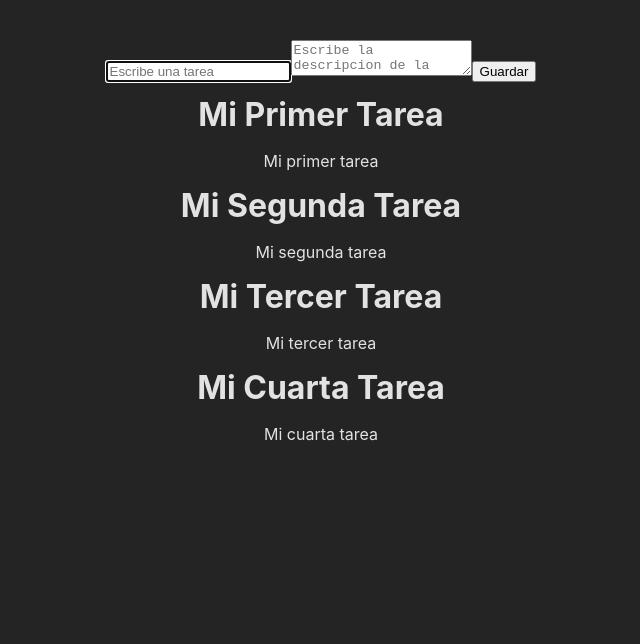
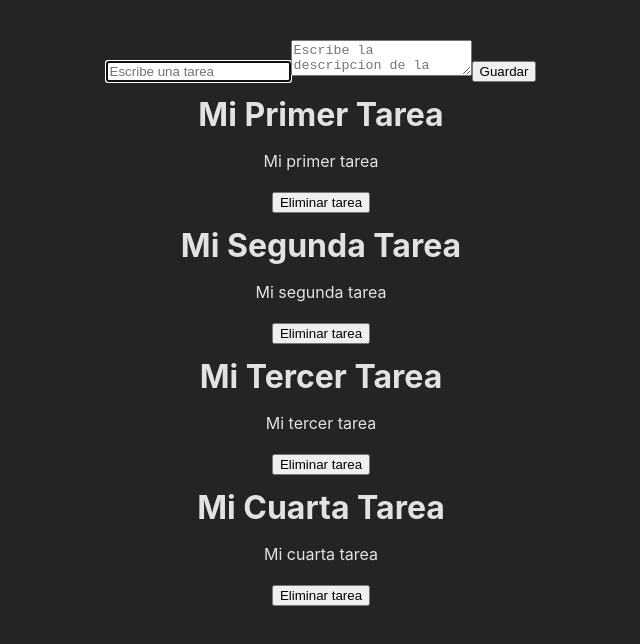
Before and after one commit to brunooroma/tasks-app, a React (Vite) app: page / in a window 1280 px wide. Shown: the top 644 px of the page, without its empty margins (319-959 px from the left). Built offline with nearby package versions, Linux system fonts and the light colour scheme.

Commit message:
agregue funcion deleteTask

```diff
--- a/src/App.jsx
+++ b/src/App.jsx
@@ -19,10 +19,14 @@
     }]);
   };
 
+  const deleteTask = (taskId) => {
+    setTasks(tasks.filter((task) => task.id !== taskId))
+  }
+
   return (
     <>
       <TaskForm createTask={createTask} />
-      <TaskList tasks={tasks} />
+      <TaskList tasks={tasks} deleteTask={deleteTask} />
     </>
   );
 }
--- a/src/components/TaskCard.jsx
+++ b/src/components/TaskCard.jsx
@@ -1,8 +1,10 @@
-const TaskCard = ({ task }) => {
+const TaskCard = ({ task, deleteTask }) => {
+
   return (
     <>
       <h1>{task.title}</h1>
       <p>{task.description}</p>
+      <button onClick={() => deleteTask(task.id)}>Eliminar tarea</button>
     </>
   );
 };
--- a/src/components/TaskList.jsx
+++ b/src/components/TaskList.jsx
@@ -1,6 +1,6 @@
 import TaskCard from "./TaskCard";
 
-const TaskList = ({tasks}) => {
+const TaskList = ({tasks, deleteTask}) => {
 
   return (
     <div>
@@ -9,7 +9,7 @@
       ) : (
         <div>
           {tasks.map((task) => (
-            <TaskCard key={task.id} task={task}/>
+            <TaskCard key={task.id} task={task} deleteTask={deleteTask}/>
           ))}
         </div>
       )}
```
